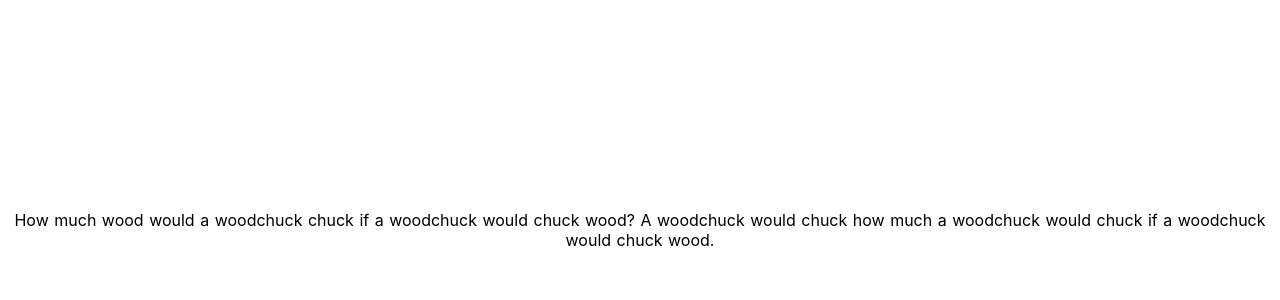
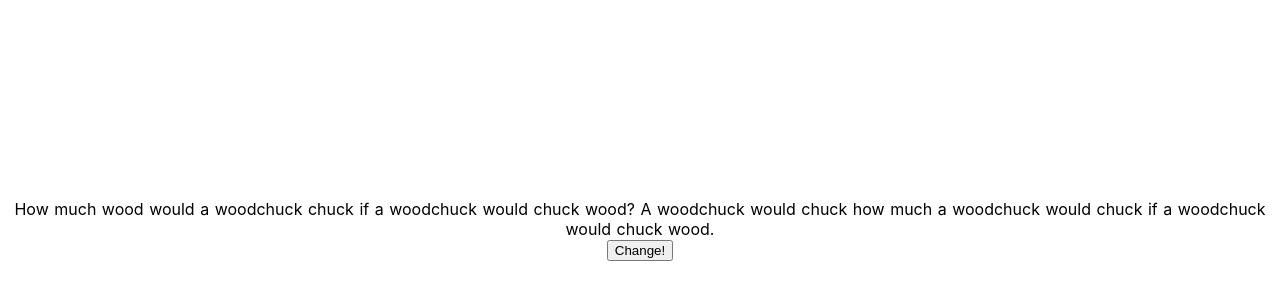
Before and after one commit to yukisato/tongue-typhoon, a Nuxt app: page / in a window 1280 px wide. Shown: the part 170-470 px from the top of the page. Built offline with nearby package versions, Linux system fonts and the light colour scheme.

Commit message:
change button

```diff
--- a/pages/index.vue
+++ b/pages/index.vue
@@ -2,6 +2,7 @@
   <section class="container">
     <div>
       <p>{{ randomePhrase.content }}</p>
+      <p><button @click="change_onClick">Change!</button></p>
     </div>
   </section>
 </template>
@@ -31,7 +32,17 @@ export default {
   },
 
   mounted() {
-    this.$store.dispatch('phrases/updateRandomPhrase')
+    this.updateRandomPhrase()
+  },
+
+  methods: {
+    updateRandomPhrase() {
+      this.$store.dispatch('phrases/updateRandomPhrase')
+    },
+
+    change_onClick(event) {
+      this.updateRandomPhrase()
+    }
   }
 }
 </script>
```
